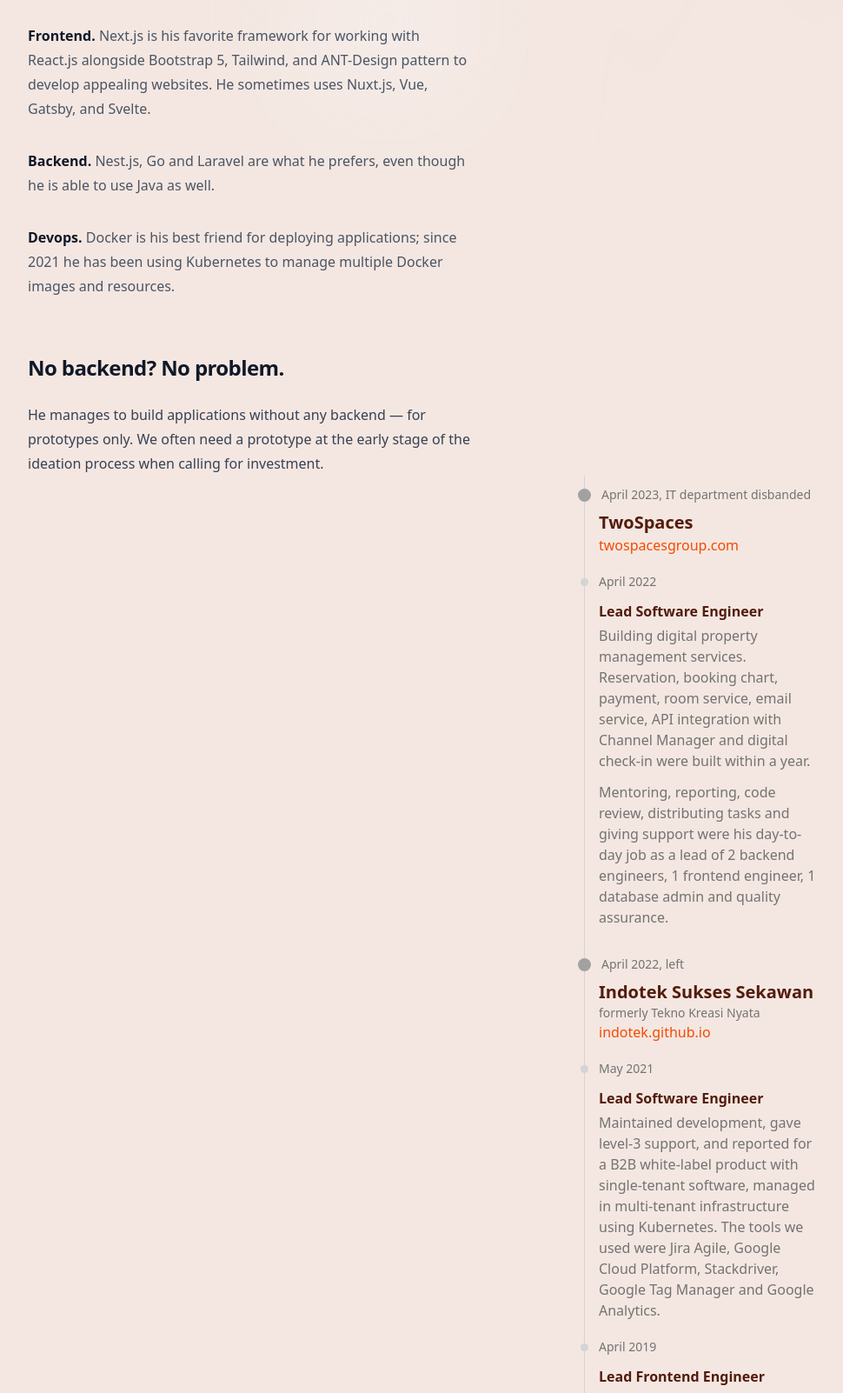
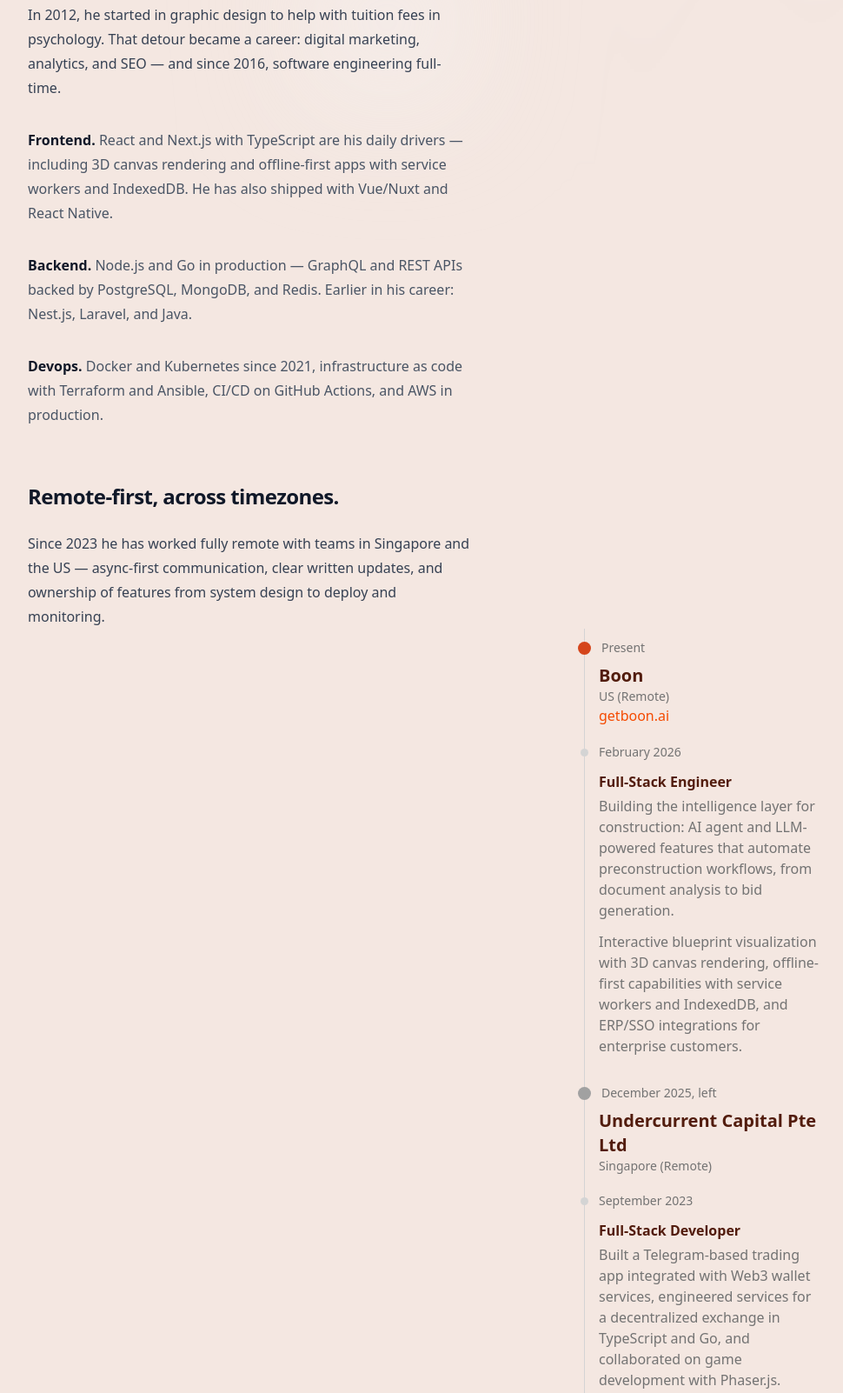
Before and after one commit to ikhsanuddin/ikhsanuddin.com, an Astro site: page /about/ikhsanuddin in a window 1280 px wide. Shown: the part 657-2259 px from the top of the page at 87% size, without its empty margins (0-970 px from the left). Built offline with nearby package versions, Linux system fonts and the light colour scheme; Astro itself is replaced by a stand-in of ours.

Commit message:
Tailor About page to current role and US-remote positioning
- Lead and meta description now match the site-wide Senior Full-Stack
  Engineer headline, mention Boon and openness to US remote roles
- Body copy updated: AI agents/LLM work at Boon, psychology background
  reframed as a product-empathy differentiator
- Stack bullets refreshed (React/Next + TS, Node/Go, Docker/K8s/
  Terraform/AWS) replacing the Bootstrap/Gatsby-era list
- "No backend? No problem" replaced with "Remote-first, across
  timezones" (async-first remote work since 2023)
- Timeline: added Boon (Feb 2026 - present) and Undercurrent Capital
  (Sep 2023 - Dec 2025) entries that were missing entirely

```diff
--- a/src/pages/about/ikhsanuddin.astro
+++ b/src/pages/about/ikhsanuddin.astro
@@ -2,7 +2,7 @@
 import Base from "@/layouts/Base.astro";
 
 const description =
-  "Ikhsan is a web developer focused on frontend, who also works across backend and DevOps to support the whole development process";
+  "Ikhsan is a Senior Full-Stack Engineer with 9 years of experience — currently building AI-powered preconstruction tools at Boon, fully remote, and open to remote roles with US teams";
 ---
 
 <Base title="About - Ikhsanuddin Syamsuri" description={description}>
@@ -55,9 +55,11 @@ const description =
               Ikhsanuddin Syamsuri
             </h1>
             <p class="mt-6 text-xl leading-8 dark:text-gray-300 text-gray-700">
-              Ikhsan is a web developer focused on frontend, who also works
-              across backend and DevOps to support the whole development
-              process.
+              Ikhsan is a Senior Full-Stack Engineer with 9 years of
+              experience shipping web apps, decentralized exchanges, and cloud
+              infrastructure — currently building AI-powered preconstruction
+              tools at Boon, fully remote, and open to remote roles with US
+              teams.
             </p>
           </div>
         </div>
@@ -81,18 +83,21 @@ const description =
             class="max-w-xl text-base leading-7 text-gray-700 dark:text-gray-400 lg:max-w-lg"
           >
             <p class="mb-8">
-              Currently, he mostly builds React.js applications with
-              TypeScript. He also loves working with React Native and Vue.
+              These days he ships full-stack product features at Boon: AI
+              agent and LLM-powered workflows, interactive 3D blueprint
+              visualization, and offline-first web apps built with service
+              workers and IndexedDB.
             </p>
             <p class="mb-8">
-              His background in psychology and his passion for coding allow him
-              to work with data research and process statistical data.
+              His background in psychology shapes how he builds software — he
+              cares about how people actually use what he ships, and he is
+              comfortable with data research and statistical analysis.
             </p>
             <p class="mb-8">
-              In 2012, he started his career in graphic design to help with
-              tuition fees in psychology. Since then he has honed his skills in
-              digital marketing, analytics, advertisement and SEO (Search
-              Engine Optimization).
+              In 2012, he started in graphic design to help with tuition fees
+              in psychology. That detour became a career: digital marketing,
+              analytics, and SEO — and since 2016, software engineering
+              full-time.
             </p>
 
             <ul class="mt-8 space-y-8 text-gray-600 dark:text-gray-300">
@@ -103,10 +108,10 @@ const description =
                   >
                     Frontend.
                   </strong>{" "}
-                  Next.js is his favorite framework for working with React.js
-                  alongside Bootstrap 5, Tailwind, and ANT-Design pattern to
-                  develop appealing websites. He sometimes uses Nuxt.js, Vue,
-                  Gatsby, and Svelte.
+                  React and Next.js with TypeScript are his daily drivers —
+                  including 3D canvas rendering and offline-first apps with
+                  service workers and IndexedDB. He has also shipped with
+                  Vue/Nuxt and React Native.
                 </span>
               </li>
               <li class="flex gap-x-3">
@@ -116,8 +121,9 @@ const description =
                   >
                     Backend.
                   </strong>{" "}
-                  Nest.js, Go and Laravel are what he prefers, even though he is
-                  able to use Java as well.
+                  Node.js and Go in production — GraphQL and REST APIs backed
+                  by PostgreSQL, MongoDB, and Redis. Earlier in his career:
+                  Nest.js, Laravel, and Java.
                 </span>
               </li>
               <li class="flex gap-x-3">
@@ -127,21 +133,22 @@ const description =
                   >
                     Devops.
                   </strong>{" "}
-                  Docker is his best friend for deploying applications; since
-                  2021 he has been using Kubernetes to manage multiple Docker
-                  images and resources.
+                  Docker and Kubernetes since 2021, infrastructure as code
+                  with Terraform and Ansible, CI/CD on GitHub Actions, and AWS
+                  in production.
                 </span>
               </li>
             </ul>
             <h2
               class="mt-16 text-2xl font-bold tracking-tight text-gray-900 dark:text-gray-100"
             >
-              No backend? No problem.
+              Remote-first, across timezones.
             </h2>
             <p class="mt-6">
-              He manages to build applications without any backend — for
-              prototypes only. We often need a prototype at the early stage of
-              the ideation process when calling for investment.
+              Since 2023 he has worked fully remote with teams in Singapore
+              and the US — async-first communication, clear written updates,
+              and ownership of features from system design to deploy and
+              monitoring.
             </p>
           </div>
         </div>
@@ -154,6 +161,94 @@ const description =
         class="lg:col-span-2 lg:col-start-2 lg:row-start-1 lg:mx-auto lg:grid lg:w-full lg:max-w-7xl lg:grid-cols-2 lg:gap-x-8 lg:px-8"
       >
         <ol class="border-l border-neutral-300 dark:border-neutral-500">
+          <li>
+            <div class="flex-start flex items-center pt-3">
+              <div
+                class="-ml-[8px] mr-3 h-[15px] w-[15px] rounded-full bg-light-secondary dark:bg-dark-accent"
+              >
+              </div>
+              <p class="text-sm text-neutral-500 dark:text-neutral-300">
+                Present
+              </p>
+            </div>
+            <div class="mb-3 ml-4 mt-2">
+              <h3 class="text-xl font-semibold">Boon</h3>
+              <p class="text-sm text-neutral-500 dark:text-neutral-300">
+                US (Remote)
+              </p>
+              <a
+                class="text-orange-600"
+                target="_blank"
+                rel="noopener noreferrer"
+                href="https://getboon.ai"
+              >
+                getboon.ai
+              </a>
+            </div>
+          </li>
+          <li>
+            <div class="flex-start flex items-center pt-2">
+              <div
+                class="-ml-[5px] mr-3 h-[9px] w-[9px] rounded-full bg-neutral-300 dark:bg-neutral-500"
+              >
+              </div>
+              <p class="text-sm text-neutral-500 dark:text-neutral-300">
+                February 2026
+              </p>
+            </div>
+            <div class="mb-6 ml-4 mt-2">
+              <h4 class="mb-1 mt-3 font-semibold">Full-Stack Engineer</h4>
+              <p class="mb-3 text-neutral-500 dark:text-neutral-300">
+                Building the intelligence layer for construction: AI agent and
+                LLM-powered features that automate preconstruction workflows,
+                from document analysis to bid generation.
+              </p>
+              <p class="mb-3 text-neutral-500 dark:text-neutral-300">
+                Interactive blueprint visualization with 3D canvas rendering,
+                offline-first capabilities with service workers and IndexedDB,
+                and ERP/SSO integrations for enterprise customers.
+              </p>
+            </div>
+          </li>
+
+          <li>
+            <div class="flex-start flex items-center pt-2">
+              <div
+                class="-ml-[8px] mr-3 h-[15px] w-[15px] rounded-full bg-neutral-400"
+              >
+              </div>
+              <p class="text-sm text-neutral-500 dark:text-neutral-300">
+                December 2025, left
+              </p>
+            </div>
+            <div class="mb-3 ml-4 mt-2">
+              <h3 class="text-xl font-semibold">Undercurrent Capital Pte Ltd</h3>
+              <p class="text-sm text-neutral-500 dark:text-neutral-300">
+                Singapore (Remote)
+              </p>
+            </div>
+          </li>
+          <li>
+            <div class="flex-start flex items-center pt-2">
+              <div
+                class="-ml-[5px] mr-3 h-[9px] w-[9px] rounded-full bg-neutral-300 dark:bg-neutral-500"
+              >
+              </div>
+              <p class="text-sm text-neutral-500 dark:text-neutral-300">
+                September 2023
+              </p>
+            </div>
+            <div class="mb-6 ml-4 mt-2">
+              <h4 class="mb-1 mt-3 font-semibold">Full-Stack Developer</h4>
+              <p class="mb-3 text-neutral-500 dark:text-neutral-300">
+                Built a Telegram-based trading app integrated with Web3 wallet
+                services, engineered services for a decentralized exchange in
+                TypeScript and Go, and collaborated on game development with
+                Phaser.js.
+              </p>
+            </div>
+          </li>
+
           <li>
             <div class="flex-start flex items-center pt-3">
               <div
```
